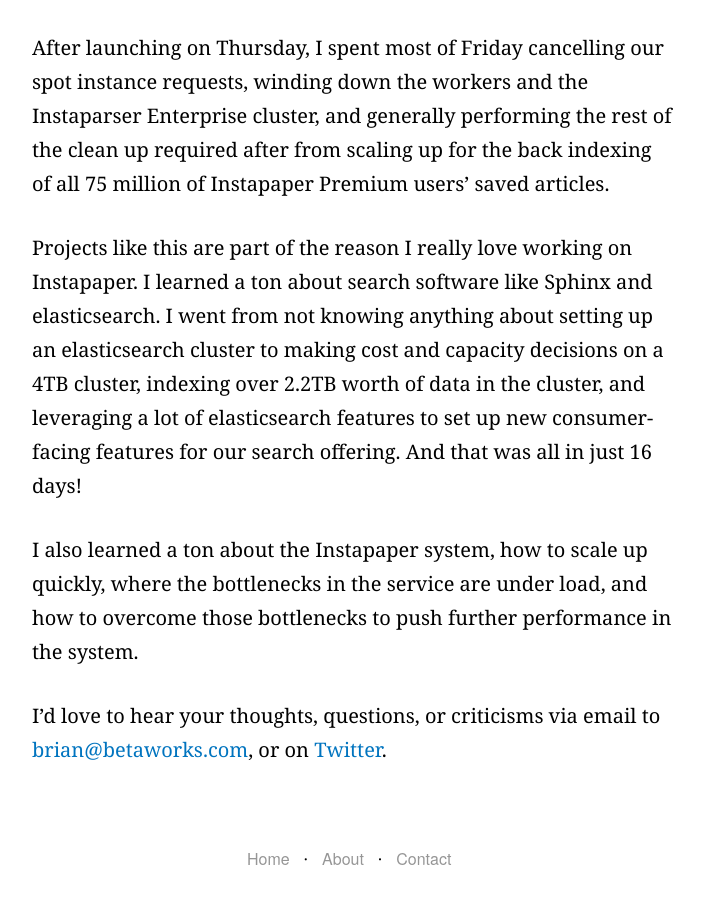
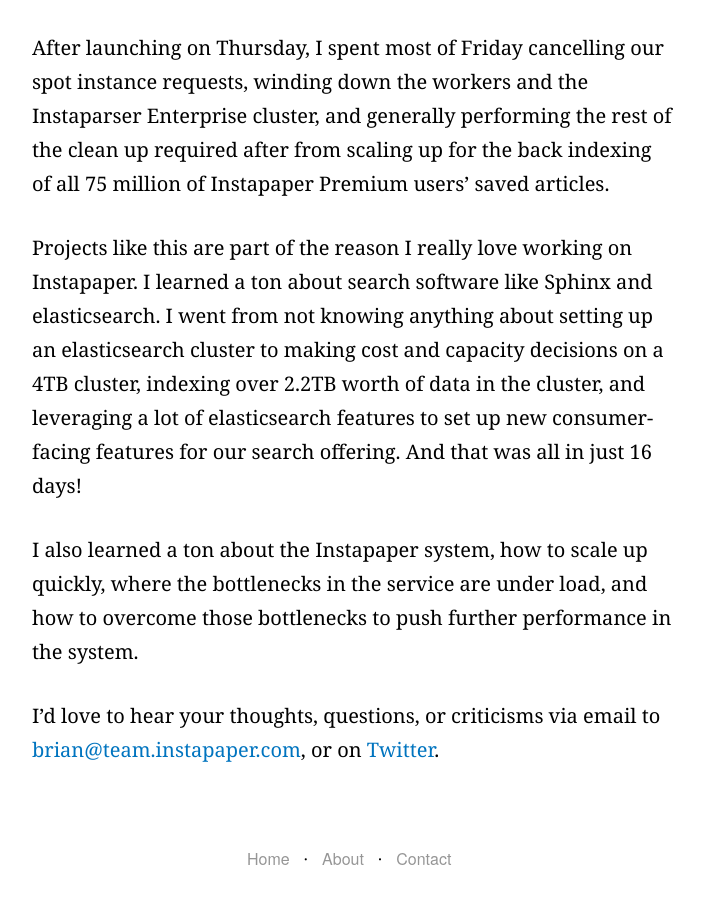
Before and after one commit to Donohue/donohue.github.io, a Jekyll site: the page built from _posts/2016-05-17-rebuilding-instapaper-search.markdown, in a window 1280 px wide and 900 px high, scrolled down 18934 px. Shown: the whole window, without its empty margins (288-992 px from the left). Built offline with Jekyll 4.4.1, drawn with Linux system fonts in a browser that asks for light colours; some web fonts are replaced.

Commit message:
Set up email address
Signed-off-by: Brian Donohue <brian@bthdonohue.com>

```diff
--- a/_posts/2016-04-03-build-your-first-alexa-skill.markdown
+++ b/_posts/2016-04-03-build-your-first-alexa-skill.markdown
@@ -168,6 +168,6 @@
 
 ![](/img/posts/1*KdfqphskuVljnRPIgB3q8w.gif)
 
-If you have any questions you should feel free to reach out to me on [Twitter](https://twitter.com/bthdonohue) or via email to [brian@betaworks.com](mailto:brian@betaworks.com). If you’re in the NYC area you should definitely sign up for the [NYC Amazon Alexa Meetup](http://www.meetup.com/NYC-Amazon-Alexa-Meetup/) and come to the next event!
+If you have any questions you should feel free to reach out to me on [Twitter](https://twitter.com/bthdonohue) or via email to [brian@bthdonohue.com](mailto:brian@bthdonohue.com). If you’re in the NYC area you should definitely sign up for the [NYC Amazon Alexa Meetup](http://www.meetup.com/NYC-Amazon-Alexa-Meetup/) and come to the next event!
 
 – Brian
--- a/_posts/2016-05-17-rebuilding-instapaper-search.markdown
+++ b/_posts/2016-05-17-rebuilding-instapaper-search.markdown
@@ -201,4 +201,4 @@
 
 I also learned a ton about the Instapaper system, how to scale up quickly, where the bottlenecks in the service are under load, and how to overcome those bottlenecks to push further performance in the system.
 
-I’d love to hear your thoughts, questions, or criticisms via email to [brian@betaworks.com](mailto:brian@betaworks.com), or on [Twitter](http://twitter.com/bthdonohue).
+I’d love to hear your thoughts, questions, or criticisms via email to [brian@team.instapaper.com](mailto:brian@team.instapaper.com), or on [Twitter](http://twitter.com/bthdonohue).
```
Also changed, not shown: contact.md (+1 -1 lines).
